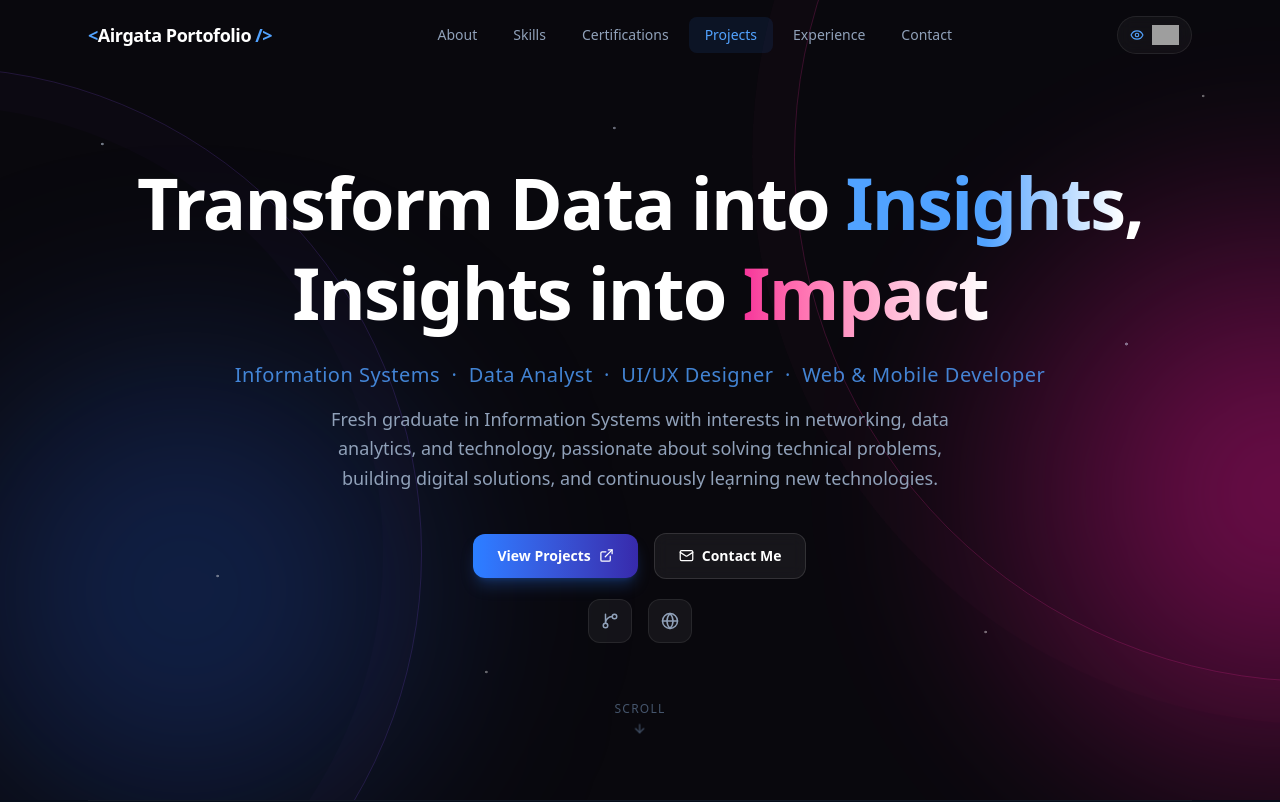
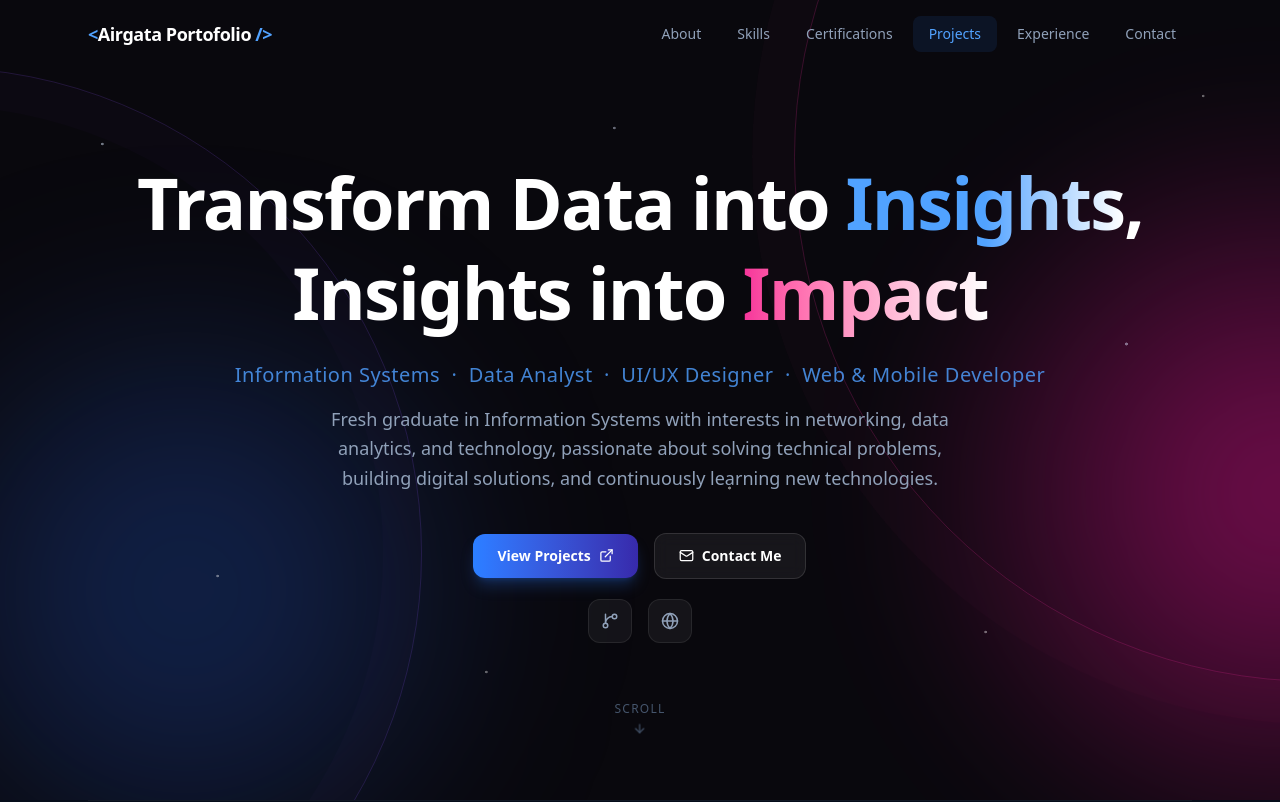
Before and after one commit to airawa23/airgata-portfolio, a React (Vite) app: page / in a window 1280 px wide. Shown: the top 802 px of the page. Built offline with nearby package versions, Linux system fonts and the light colour scheme; grey boxes are pictures that could not be loaded.

Commit message:
rm fitur visitor

```diff
--- a/src/components/Navbar.jsx
+++ b/src/components/Navbar.jsx
@@ -1,5 +1,5 @@
 import { useState, useEffect } from "react";
-import { Eye, Menu, X } from "lucide-react";
+import { Menu, X } from "lucide-react";
 
 const navLinks = [
   { label: "About", href: "#about" },
@@ -14,7 +14,6 @@ export default function Navbar() {
   const [scrolled, setScrolled] = useState(false);
   const [menuOpen, setMenuOpen] = useState(false);
   const [activeSection, setActiveSection] = useState("");
-  const [visitorCountAvailable, setVisitorCountAvailable] = useState(true);
 
   useEffect(() => {
     const handleScroll = () => {
@@ -85,24 +84,6 @@ export default function Navbar() {
           })}
         </div>
 
-        <div className="flex items-center gap-3">
-          <div
-            className="hidden md:flex items-center gap-2 rounded-full border border-white/[0.08] bg-white/[0.04] px-3 py-2 text-xs text-slate-300 backdrop-blur-sm"
-            title="Total visits to this portfolio"
-          >
-            <Eye size={14} className="text-blue-400" aria-hidden="true" />
-            {visitorCountAvailable ? (
-              <img
-                src="https://api.visitorbadge.io/api/visitors?path=airgata-portfolio&label=Visitors&labelColor=%230b1220&countColor=%233b82f6&style=flat"
-                alt="Total website visits"
-                onError={() => setVisitorCountAvailable(false)}
-                className="h-5 w-auto"
-              />
-            ) : (
-              <span>Visits unavailable</span>
-            )}
-          </div>
-
         {/* Mobile hamburger */}
         <button
           className="md:hidden text-slate-400 hover:text-white transition-colors p-2 rounded-lg hover:bg-white/[0.06]"
@@ -111,7 +92,6 @@ export default function Navbar() {
         >
           {menuOpen ? <X size={20} /> : <Menu size={20} />}
         </button>
-        </div>
       </div>
 
       {/* Mobile dropdown */}
```
Lines whose indentation alone changed are shown as unchanged.
